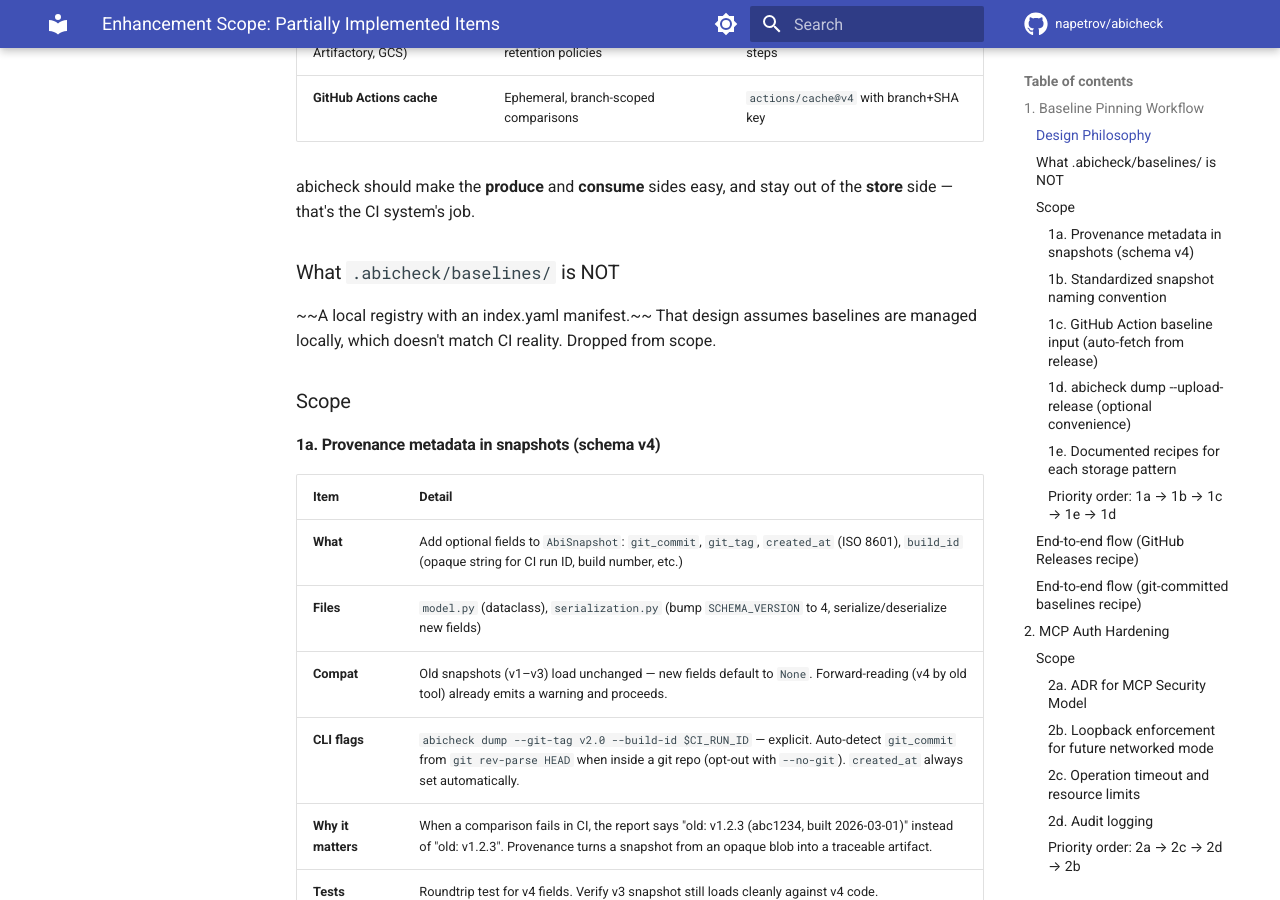
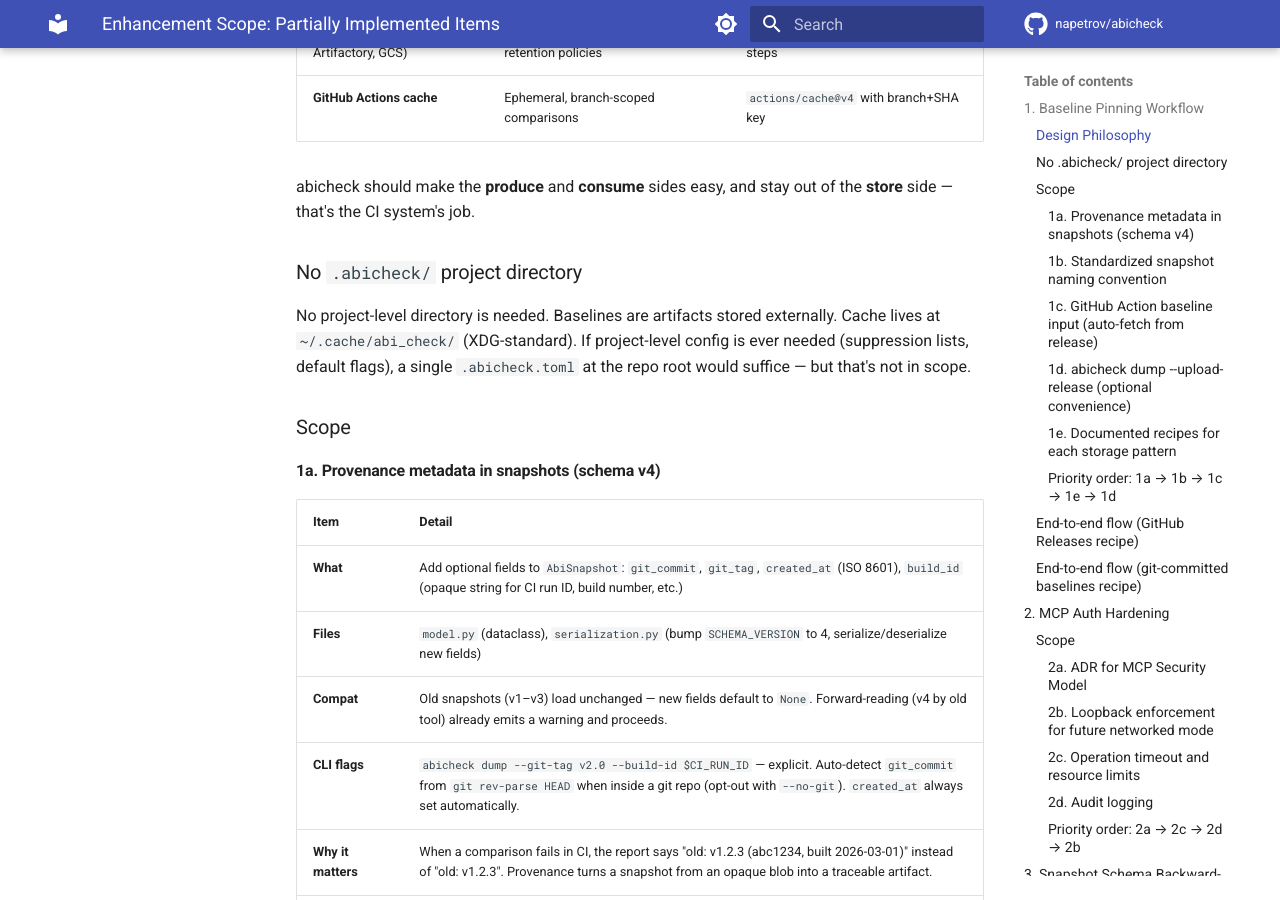
Before and after one commit to napetrov/abicheck, an MkDocs documentation site: the page built from docs/development/enhancement-scope.md, in a window 1280 px wide and 900 px high, scrolled down 946 px. Built offline with MkDocs 1.6.1 and Material for MkDocs 9.7.7, drawn with Linux system fonts in a browser that asks for light colours; comment, search, counter and statistics services are not loaded.

Commit message:
Clarify: no .abicheck/ project directory needed
Baselines are external artifacts, cache is XDG-standard ~/.cache/abi_check/.
Replace stale "What .abicheck/baselines/ is NOT" with clearer rationale.

https://claude.ai/code/session_01UwyxSMEu3VJcYdr7tQg62n

```diff
--- a/docs/development/enhancement-scope.md
+++ b/docs/development/enhancement-scope.md
@@ -31,10 +31,12 @@ baselines live. Different teams store them differently:
 abicheck should make the **produce** and **consume** sides easy, and stay out of the
 **store** side — that's the CI system's job.
 
-### What `.abicheck/baselines/` is NOT
+### No `.abicheck/` project directory
 
-~~A local registry with an index.yaml manifest.~~ That design assumes baselines are
-managed locally, which doesn't match CI reality. Dropped from scope.
+No project-level directory is needed. Baselines are artifacts stored externally.
+Cache lives at `~/.cache/abi_check/` (XDG-standard). If project-level config is
+ever needed (suppression lists, default flags), a single `.abicheck.toml` at the
+repo root would suffice — but that's not in scope.
 
 ### Scope
 
```
